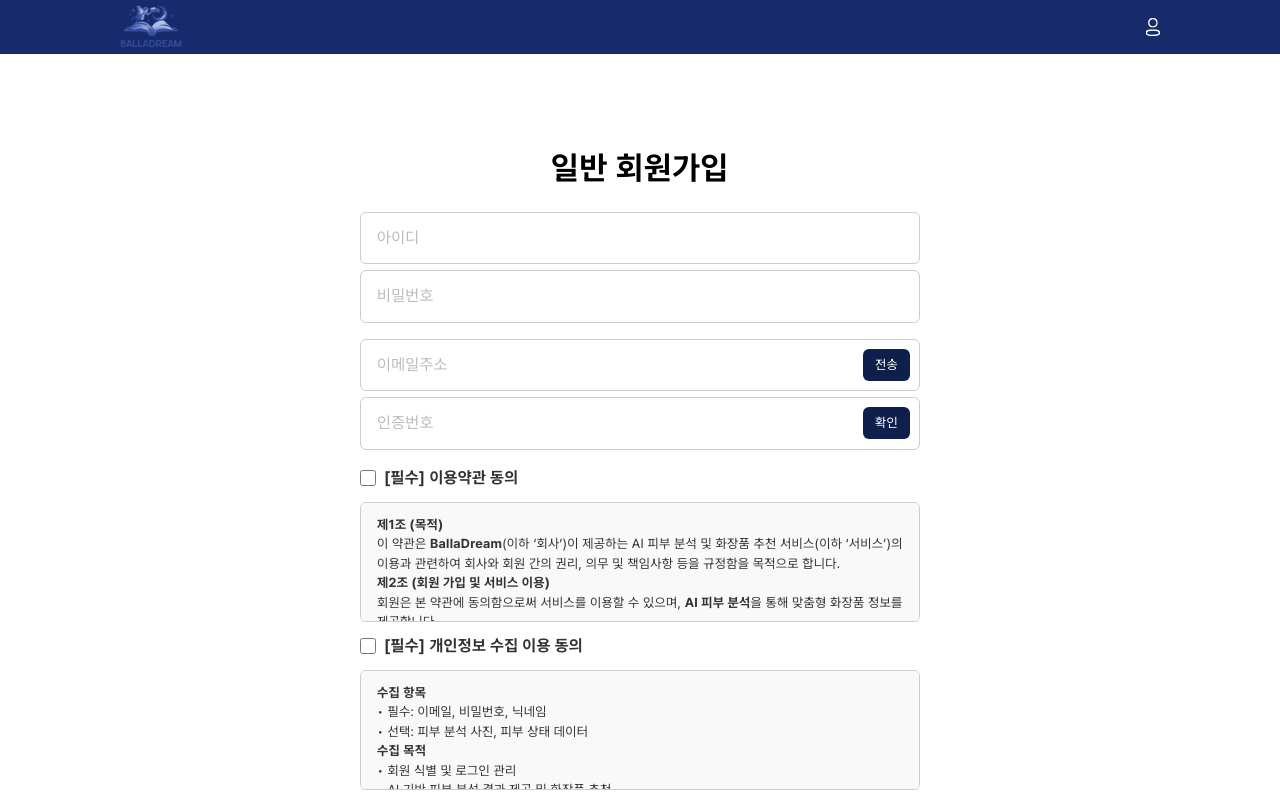
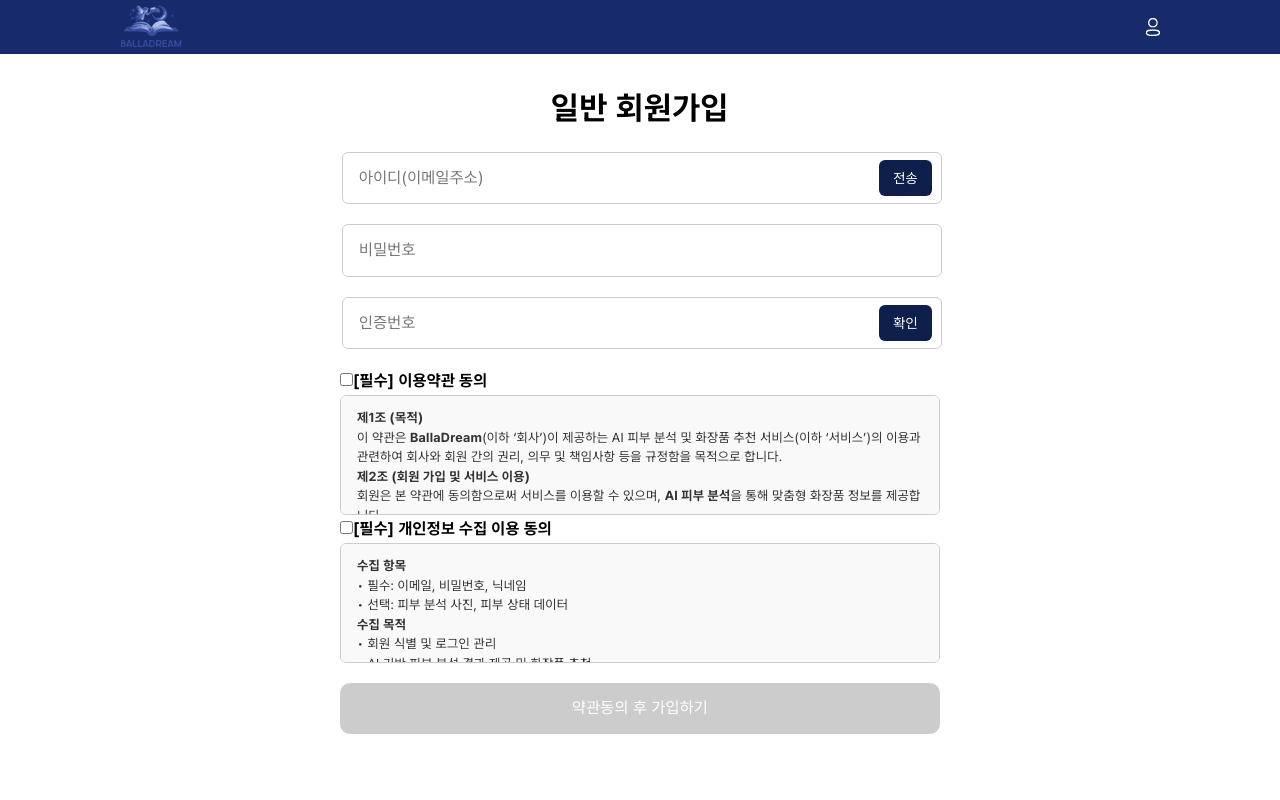
Before and after one commit to BallaDream/Client, a React (Vite) app: page /signup in a window 1280 px wide. Built offline with nearby package versions, Linux system fonts and the light colour scheme.

Commit message:
feat: 회원가입 페이지 유효성 검사 및 UI 수정

```diff
--- a/package.json
+++ b/package.json
@@ -10,6 +10,7 @@
     "preview": "vite preview"
   },
   "dependencies": {
+    "@hookform/resolvers": "^5.0.1",
     "@nivo/core": "^0.98.0",
     "@nivo/radar": "^0.98.0",
     "@reduxjs/toolkit": "^2.7.0",
@@ -21,11 +22,13 @@
     "react": "^19.0.0",
     "react-dom": "^19.0.0",
     "react-dropdown": "^1.11.0",
+    "react-hook-form": "^7.56.4",
     "react-redux": "^9.2.0",
     "react-router-dom": "^7.6.0",
     "react-xarrows": "^2.0.2",
     "styled-components": "^6.1.18",
-    "styled-normalize": "^8.1.1"
+    "styled-normalize": "^8.1.1",
+    "yup": "^1.6.1"
   },
   "devDependencies": {
     "@eslint/js": "^9.21.0",
--- /dev/null
+++ b/src/components/signupPage/signupForm.schema.ts
@@ -0,0 +1,9 @@
+import * as yup from 'yup';
+
+export const signupSchema = yup.object({
+  username: yup.string().email('이메일 형식이어야 합니다.').required('아이디(이메일)를 입력해주세요'),
+  password: yup.string().min(8, '비밀번호는 8자 이상이어야 합니다.').required('비밀번호를 입력해주세요'),
+  authNum: yup.string().required('인증번호를 입력해주세요'),
+  terms1: yup.boolean().oneOf([true], '이용약관에 동의해주세요').required(),
+  terms2: yup.boolean().oneOf([true], '개인정보 수집 이용에 동의해주세요').required(),
+});
--- a/src/components/signupPage/signupForm.style.ts
+++ b/src/components/signupPage/signupForm.style.ts
@@ -5,24 +5,24 @@ export const PageWrapper = styled.div`
   padding: 30px 16px 100px;
   display: flex;
   justify-content: center;
-  align-items: center;
 `;
 
-export const Container = styled.div`
+export const Container = styled.form`
   width: 100%;
   max-width: 600px;
-  margin: 0 auto;
-  padding: 60px 20px 40px;
   display: flex;
   flex-direction: column;
-  align-items: center;
+  gap: 20px;
 `;
 
 export const Title = styled.h2`
   font-size: 32px;
   font-weight: bold;
   text-align: center;
-  margin-bottom: 20px;
+`;
+
+export const InputWrapper = styled.div`
+  position: relative;
 `;
 
 export const Input = styled.input`
@@ -31,15 +31,6 @@ export const Input = styled.input`
   border: 1.5px solid #ccc;
   border-radius: 6px;
   font-size: 16px;
-
-  &::placeholder {
-    color: #bbb;
-  }
-
-  &:focus {
-    border: 2px solid #6c78c2;
-    outline: none;
-  }
 `;
 
 export const InputGroup = styled.div`
@@ -47,15 +38,7 @@ export const InputGroup = styled.div`
   display: flex;
   flex-direction: column;
   gap: 6px;
-
-  &:not(:first-of-type) {
-    margin-top: 16px;
-  }
-`;
-
-export const InputWrapper = styled.div`
-  position: relative;
-  width: 100%;
+  margin-left: 2px;
 `;
 
 export const InputButton = styled.button`
@@ -63,11 +46,11 @@ export const InputButton = styled.button`
   top: 50%;
   right: 10px;
   transform: translateY(-50%);
-  height: 32px;
-  padding: 0 12px;
+  height: 36px;
+  padding: 0 14px;
   background-color: #0f1f4b;
   color: white;
-  font-size: 13px;
+  font-size: 14px;
   border: none;
   border-radius: 6px;
   cursor: pointer;
@@ -75,31 +58,19 @@ export const InputButton = styled.button`
   &:hover {
     background-color: #2a3a7a;
   }
+`;
 
-  &:disabled {
-    background-color: #ccc;
-    cursor: not-allowed;
-  }
+export const ErrorMessage = styled.p`
+  font-size: 12px;
+  color: red;
+  margin-left: 2px;
 `;
 
 export const CheckboxWrap = styled.div`
   display: flex;
   flex-direction: column;
-  gap: 12px;
-  margin-top: 16px;
-
-  label {
-    font-size: 16px;
-    color: #333;
-    display: flex;
-    align-items: center;
-    gap: 8px;
-
-    input {
-      width: 16px;
-      height: 16px;
-    }
-  }
+  gap: 2px;
+  font-size: 16px;
 `;
 
 export const TermBox = styled.div`
@@ -123,7 +94,6 @@ export const SubmitButton = styled.button<{ disabled: boolean }>`
   color: white;
   border: none;
   border-radius: 10px;
-  margin-top: 20px;
   cursor: ${(props) => (props.disabled ? 'not-allowed' : 'pointer')};
 
   &:hover {
--- a/src/components/signupPage/signupForm.tsx
+++ b/src/components/signupPage/signupForm.tsx
@@ -1,84 +1,85 @@
-import type { ChangeEvent } from 'react';
-import { useState } from 'react';
+import type { SubmitHandler } from 'react-hook-form';
+import { useForm } from 'react-hook-form';
+import { useNavigate } from 'react-router-dom';
+import { yupResolver } from '@hookform/resolvers/yup';
 
 import { TERMS_1, TERMS_2 } from '@/constants/terms';
 
+import { signupSchema } from './signupForm.schema';
 import * as S from './signupForm.style';
 
-interface IForm {
-  id: string;
+// eslint-disable-next-line @typescript-eslint/naming-convention
+interface FormValues {
+  username: string;
   password: string;
-  email: string;
-  code: string;
-}
-
-interface IChecked {
+  authNum: string;
   terms1: boolean;
   terms2: boolean;
 }
 
 export default function SignupForm() {
-  const [form, setForm] = useState<IForm>({
-    id: '',
-    password: '',
-    email: '',
-    code: '',
+  const navigate = useNavigate();
+
+  const {
+    register,
+    handleSubmit,
+    formState: { errors, isValid },
+  } = useForm<FormValues>({
+    resolver: yupResolver(signupSchema),
+    mode: 'onChange',
   });
 
-  const [checked, setChecked] = useState<IChecked>({
-    terms1: false,
-    terms2: false,
-  });
-
-  const isFormValid = form.id.trim() && form.password.trim() && form.email.trim() && form.code.trim() && checked.terms1 && checked.terms2;
-
-  const handleChange = (e: ChangeEvent<HTMLInputElement>) => {
-    const { name, value } = e.target;
-    setForm((prev) => ({ ...prev, [name]: value }));
-  };
-
-  const handleCheck = (e: ChangeEvent<HTMLInputElement>) => {
-    const { name, checked: isChecked } = e.target;
-    setChecked((prev) => ({ ...prev, [name]: isChecked }));
+  const onSubmit: SubmitHandler<FormValues> = (data) => {
+    console.log('회원가입 데이터:', data);
+    alert('회원가입이 완료되었습니다. 로그인 해주십시오.');
+    navigate('/');
   };
 
   return (
     <S.PageWrapper>
-      <S.Container>
+      <S.Container onSubmit={handleSubmit(onSubmit)}>
         <S.Title>일반 회원가입</S.Title>
 
         <S.InputGroup>
-          <S.Input name="id" value={form.id} onChange={handleChange} placeholder="아이디" />
-          <S.Input name="password" type="password" value={form.password} onChange={handleChange} placeholder="비밀번호" />
+          <S.InputWrapper>
+            <S.Input type="text" placeholder="아이디(이메일주소)" {...register('username')} />
+            <S.InputButton type="button">전송</S.InputButton>
+          </S.InputWrapper>
+          {errors.username && <S.ErrorMessage>{errors.username.message}</S.ErrorMessage>}
+        </S.InputGroup>
+
+        <S.InputGroup>
+          <S.Input type="password" placeholder="비밀번호" {...register('password')} />
+          {errors.password && <S.ErrorMessage>{errors.password.message}</S.ErrorMessage>}
         </S.InputGroup>
 
         <S.InputGroup>
           <S.InputWrapper>
-            <S.Input name="email" value={form.email} onChange={handleChange} placeholder="이메일주소" />
-            <S.InputButton>전송</S.InputButton>
+            <S.Input type="text" placeholder="인증번호" {...register('authNum')} />
+            <S.InputButton type="button">확인</S.InputButton>
           </S.InputWrapper>
-
-          <S.InputWrapper>
-            <S.Input name="code" value={form.code} onChange={handleChange} placeholder="인증번호" />
-            <S.InputButton>확인</S.InputButton>
-          </S.InputWrapper>
+          {errors.authNum && <S.ErrorMessage>{errors.authNum.message}</S.ErrorMessage>}
         </S.InputGroup>
 
         <S.CheckboxWrap>
           <label>
-            <input type="checkbox" name="terms1" checked={checked.terms1} onChange={handleCheck} />
+            <input type="checkbox" {...register('terms1')} />
             <b>[필수] 이용약관 동의</b>
           </label>
+          {errors.terms1 && <S.ErrorMessage>{errors.terms1.message}</S.ErrorMessage>}
           <S.TermBox>{TERMS_1}</S.TermBox>
 
           <label>
-            <input type="checkbox" name="terms2" checked={checked.terms2} onChange={handleCheck} />
+            <input type="checkbox" {...register('terms2')} />
             <b>[필수] 개인정보 수집 이용 동의</b>
           </label>
+          {errors.terms2 && <S.ErrorMessage>{errors.terms2.message}</S.ErrorMessage>}
           <S.TermBox>{TERMS_2}</S.TermBox>
         </S.CheckboxWrap>
 
-        <S.SubmitButton disabled={!isFormValid}>회원가입</S.SubmitButton>
+        <S.SubmitButton type="submit" disabled={!isValid}>
+          약관동의 후 가입하기
+        </S.SubmitButton>
       </S.Container>
     </S.PageWrapper>
   );
```
Also changed, not shown: 1 other file (tests, documents, lock files or other folders).
